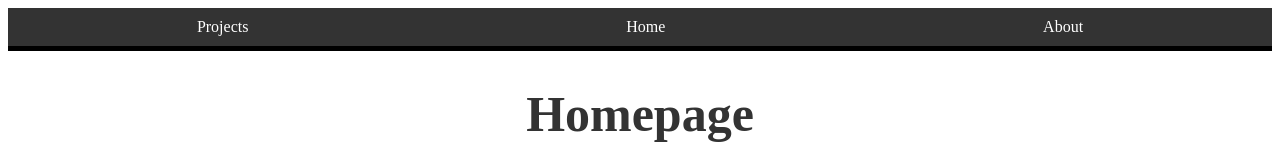
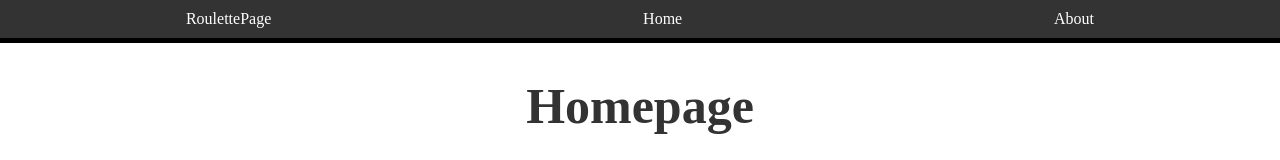
Before and after one commit to JumesP/Drink, a React (Create React App) app in the folder client/: page / in a window 1280 px wide. Shown: the top 160 px of the page. Built offline with nearby package versions, Linux system fonts and the light colour scheme; no server answers.

Commit message:
added roulette page to home page

```diff
--- a/client/src/App.js
+++ b/client/src/App.js
@@ -1,8 +1,10 @@
 import { BrowserRouter, Route, Routes, Navigate } from "react-router-dom";
+import "./styles.css"
 
 import Homepage from "./pages/Homepage";
 import Layout from "./pages/Layout";
 import Main from "./pages/Main";
+import RoulettePage from "./pages/Roulette";
 
 function App() {
 	return (
@@ -12,7 +14,7 @@ function App() {
 					<Route index element={<Main />} />
 					<>
 						<Route path="/Main" element={<Main />} />
-						{/*<Route path="/About" element={<About />} />*/}
+						<Route path="/Roulette" element={<RoulettePage />} />
 						{/*<Route path="/Projects" element={<Projects />} />*/}
 					</>
 				</Route>
--- a/client/src/pages/Layout.jsx
+++ b/client/src/pages/Layout.jsx
@@ -8,7 +8,7 @@ const Layout = () => {
 			<nav>
 				<ul>
 					<li>
-						<Link to="/projects">Projects</Link>
+						<Link to="/Roulette">RoulettePage</Link>
 					</li>
 					<li>
 						<Link to="/">Home</Link>
```
